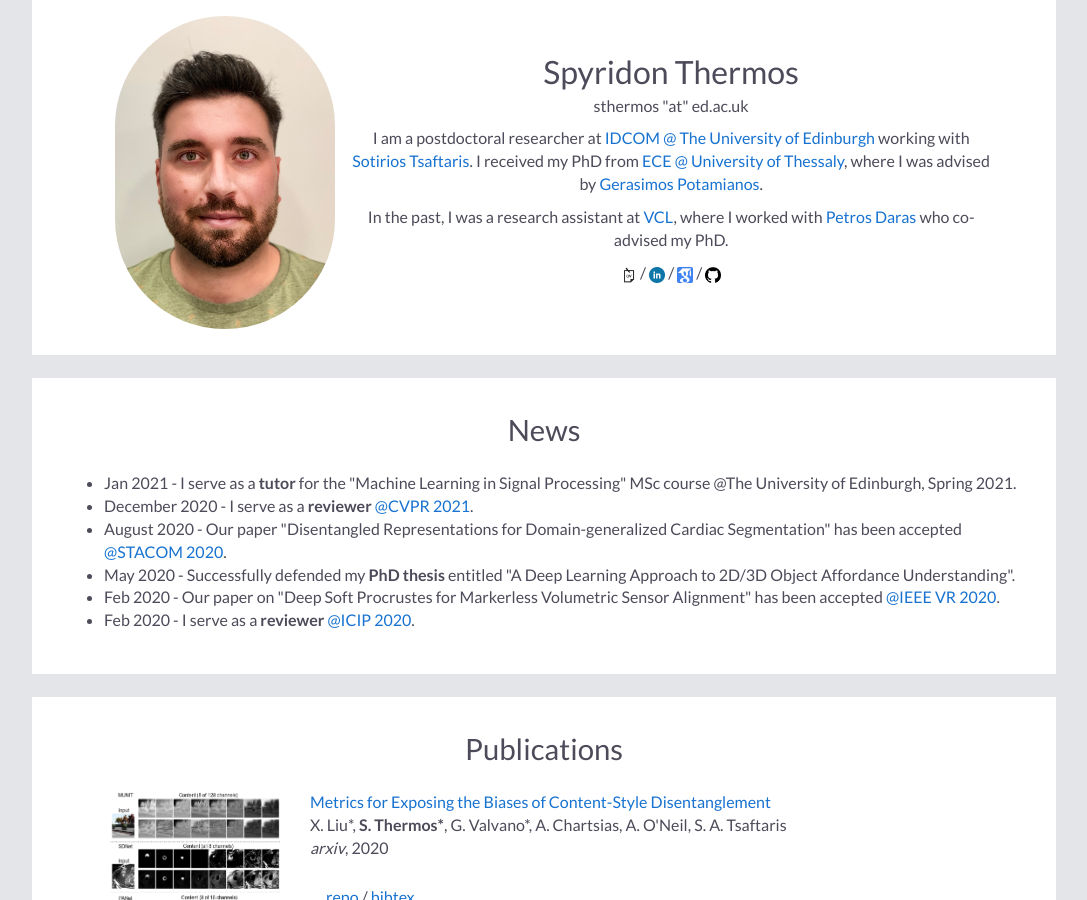
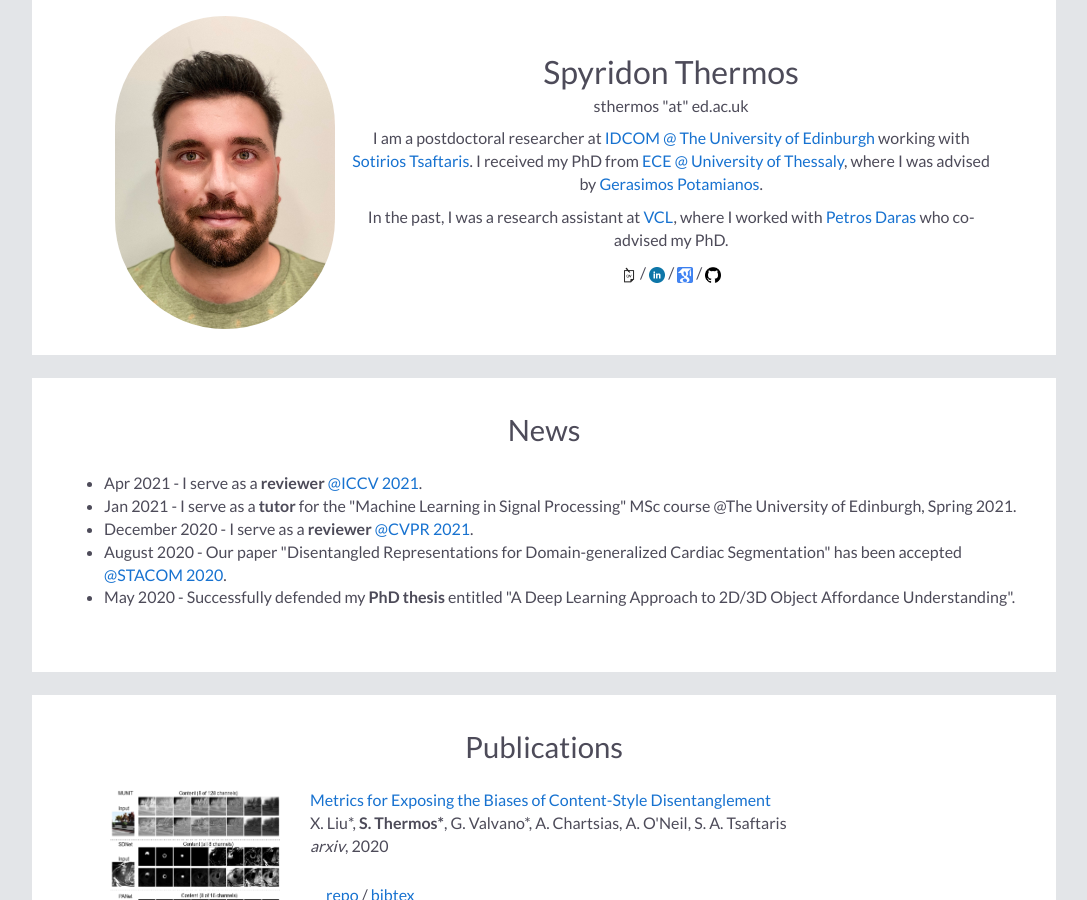
Before and after one commit to spthermo/spthermo.github.io, a Jekyll site: the page built from index.md, in a window 1280 px wide and 900 px high. Shown: the whole window, without its empty margins (96-1183 px from the left). Built offline with Jekyll 4.4.1, drawn with Linux system fonts in a browser that asks for light colours; nearby versions of some CDN libraries; our own code applies the rules of GitHub Pages for plain Markdown files.

Commit message:
Update default.html

```diff
--- a/_layouts/default.html
+++ b/_layouts/default.html
@@ -56,12 +56,11 @@
     <h2>News</h2>
       <div class="news">
         <ul>
+          <li><span> Apr 2021 - I serve as a <strong> reviewer </strong> <a href="http://iccv2021.thecvf.com/home">@ICCV 2021</a>.
           <li><span> Jan 2021 - I serve as a <strong> tutor </strong> for the "Machine Learning in Signal Processing" MSc course @The University of Edinburgh, Spring 2021.
           <li><span> December 2020 - I serve as a <strong> reviewer </strong> <a href="http://cvpr2021.thecvf.com/">@CVPR 2021</a>.
           <li><span> August 2020 - Our paper "Disentangled Representations for Domain-generalized Cardiac Segmentation" has been accepted <a href="https://stacom2020.cardiacatlas.org/">@STACOM 2020</a>.
           <li><span> May 2020 - Successfully defended my <strong>PhD thesis</strong> entitled "A Deep Learning Approach to 2D/3D Object Affordance Understanding".
-          <li><span> Feb 2020 - Our paper on "Deep Soft Procrustes for Markerless Volumetric Sensor Alignment" has been accepted <a href="http://ieeevr.org/2020/">@IEEE VR 2020</a>.
-          <li><span> Feb 2020 - I serve as a <strong> reviewer </strong> <a href="https://2020.ieeeicip.org/">@ICIP 2020</a>.
         </ul>
       </div>
     </table>
```
